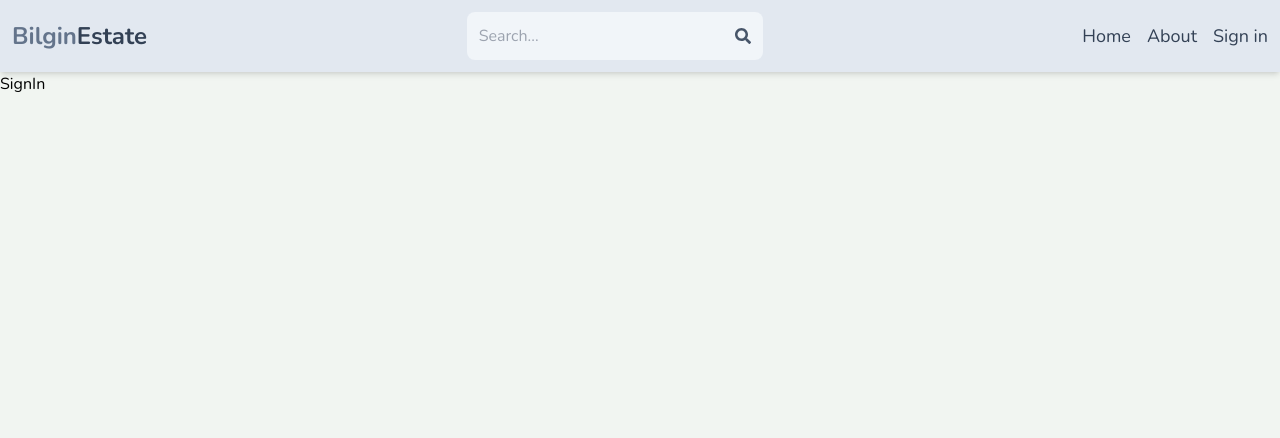
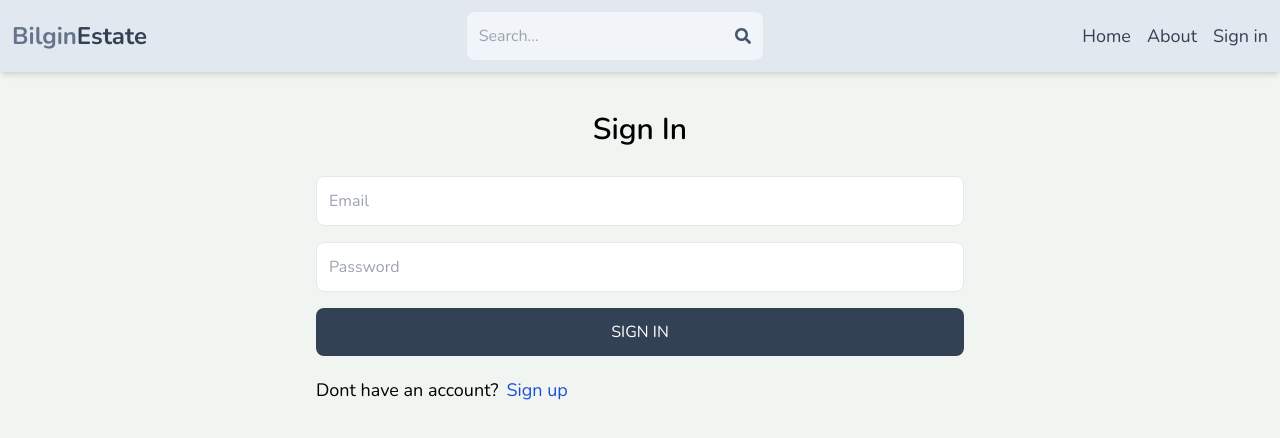
Before and after one commit to ErdemBilgn/BilginEstate-MERN, a React (Vite) app in the folder client/: page /signin in a window 1280 px wide. Shown: the top 438 px of the page. Built offline with nearby package versions, Linux system fonts and the light colour scheme.

Commit message:
complete sign in page functionality

```diff
--- a/client/src/pages/SignIn.jsx
+++ b/client/src/pages/SignIn.jsx
@@ -1,5 +1,83 @@
-import React from "react";
+import { useState } from "react";
+import { Link, useNavigate } from "react-router-dom";
 
 export default function SignIn() {
-  return <div>SignIn</div>;
+  const [formData, setFormData] = useState({});
+  const [error, setError] = useState(null);
+  const [loading, setLoading] = useState(false);
+  const navigate = useNavigate();
+
+  const handleChange = (e) => {
+    setFormData({
+      ...formData,
+      [e.target.id]: e.target.value,
+    });
+  };
+
+  const handleSubmit = async (e) => {
+    e.preventDefault();
+    try {
+      setLoading(true);
+      const res = await fetch("/api/auth/signin", {
+        method: "POST",
+        headers: {
+          "Content-Type": "application/json",
+        },
+        body: JSON.stringify(formData),
+      });
+      const data = await res.json();
+
+      if (data.success === false) {
+        setError(data.message);
+        setLoading(false);
+        return;
+      }
+      console.log(data);
+      setLoading(false);
+      setError(null);
+      navigate("/");
+    } catch (err) {
+      setLoading(false);
+      setError(err.message);
+    }
+  };
+
+  return (
+    <div className="p-3 max-w-2xl mx-auto">
+      <h1 className="text-3xl text-center font-semibold my-7">Sign In</h1>
+      <form onSubmit={handleSubmit} className="flex flex-col gap-4">
+        {/* Email */}
+        <input
+          type="email"
+          id="email"
+          placeholder="Email"
+          className="border p-3 rounded-lg"
+          onChange={handleChange}
+        />
+
+        {/* Password */}
+        <input
+          type="password"
+          id="password"
+          placeholder="Password"
+          className="border p-3 rounded-lg"
+          onChange={handleChange}
+        />
+
+        <button
+          disabled={loading}
+          className="bg-slate-700 text-white p-3 rounded-lg uppercase hover:opacity-95 disabled:opacity-80"
+        >
+          {loading ? "loading.." : "Sign In"}
+        </button>
+      </form>
+      <div className="flex gap-2 mt-5 text-lg">
+        <p>Dont have an account?</p>
+        <Link to="/signup">
+          <span className="text-blue-700">Sign up</span>
+        </Link>
+      </div>
+      {error && <p className="text-red-500 mt-5">{error}</p>}
+    </div>
+  );
 }
```
